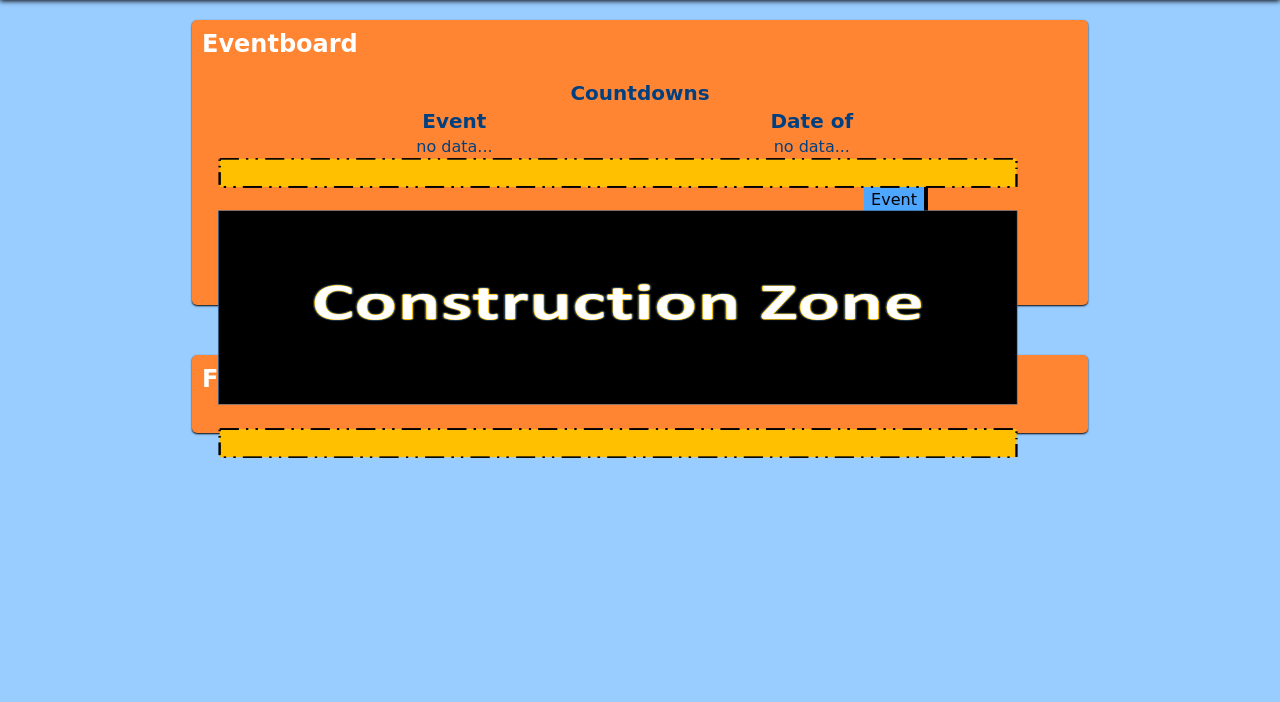
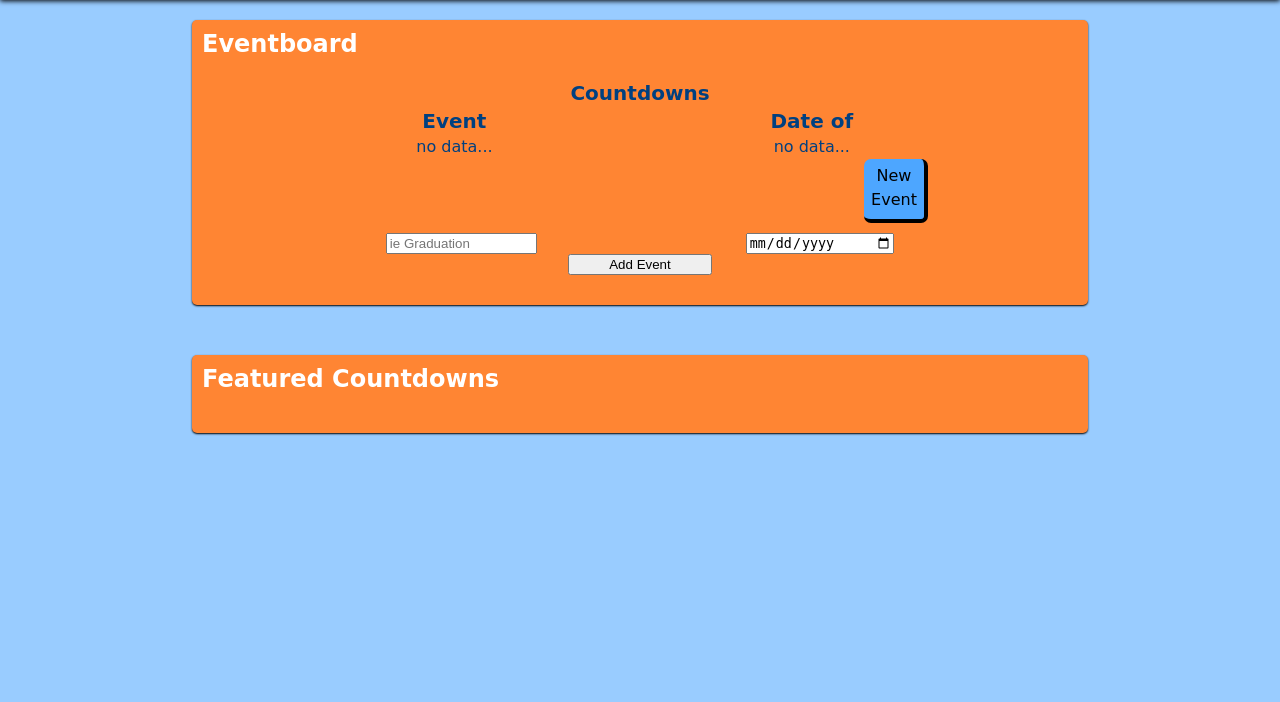
Before and after one commit to devMal1/Countdown-Webapp, a PHP site: page / in a window 1280 px wide. Shown: the part 82-784 px from the top of the page. Run offline with PHP 8.4, Linux system fonts and the light colour scheme.

Commit message:
Commented out the construction zone business, in order to actually develop.

```diff
--- a/index.html
+++ b/index.html
@@ -14,9 +14,9 @@
 		</div>
 	</header>
 
-	<div id="site-construction">
+	<!-- <div id="site-construction">
 		<img src="SiteConstruction.png" height="300" width="800" />
-	</div>
+	</div> -->
 
 	<div id="sidebars">
 		<div id="background-left" class="side">
--- a/style.css
+++ b/style.css
@@ -1,12 +1,12 @@
 @media screen and ( min-width: 730px )  {
 
-  #site-construction {
+  /*#site-construction {
       z-index: 20;
       width: 800px;
       position: fixed;
       left: 17%;
       top: 30%;
-  }
+  }*/
 
   body {
     font-family: cursive;
```
